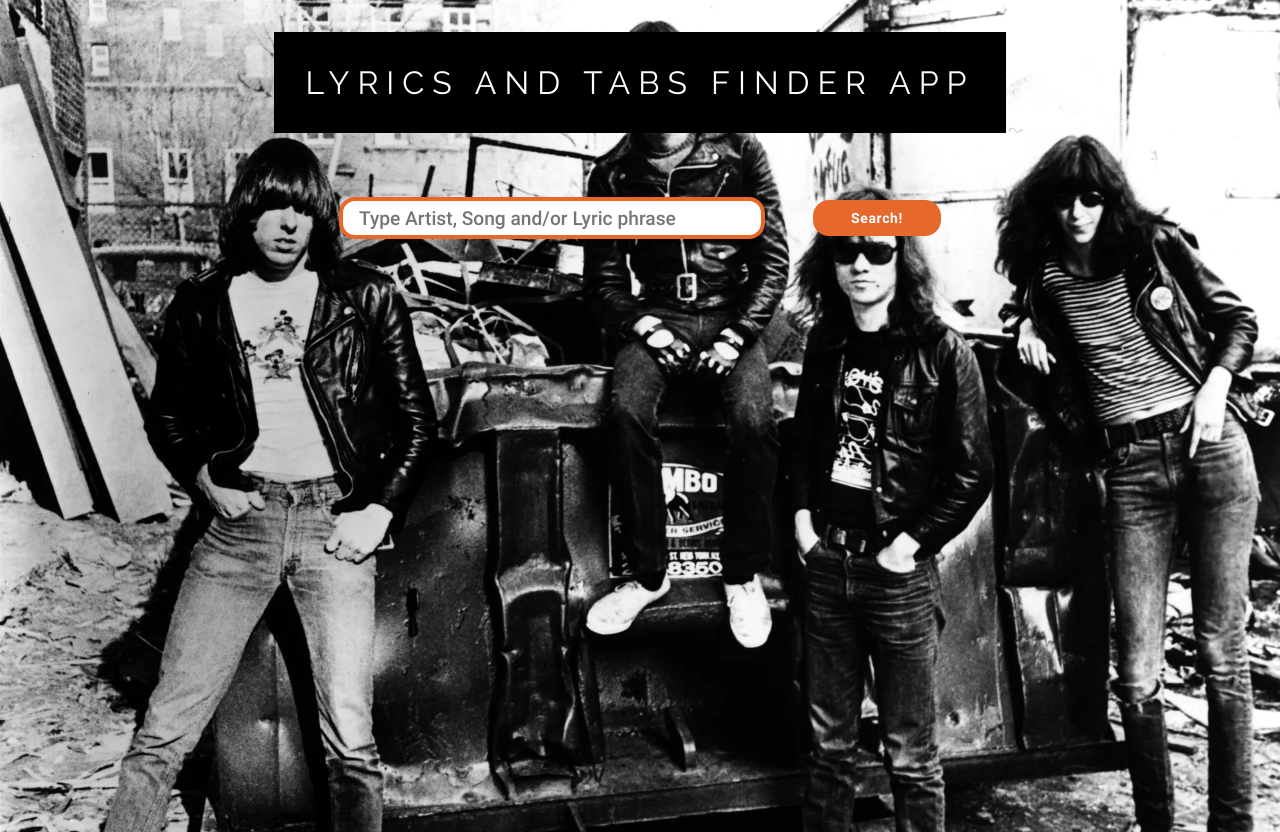
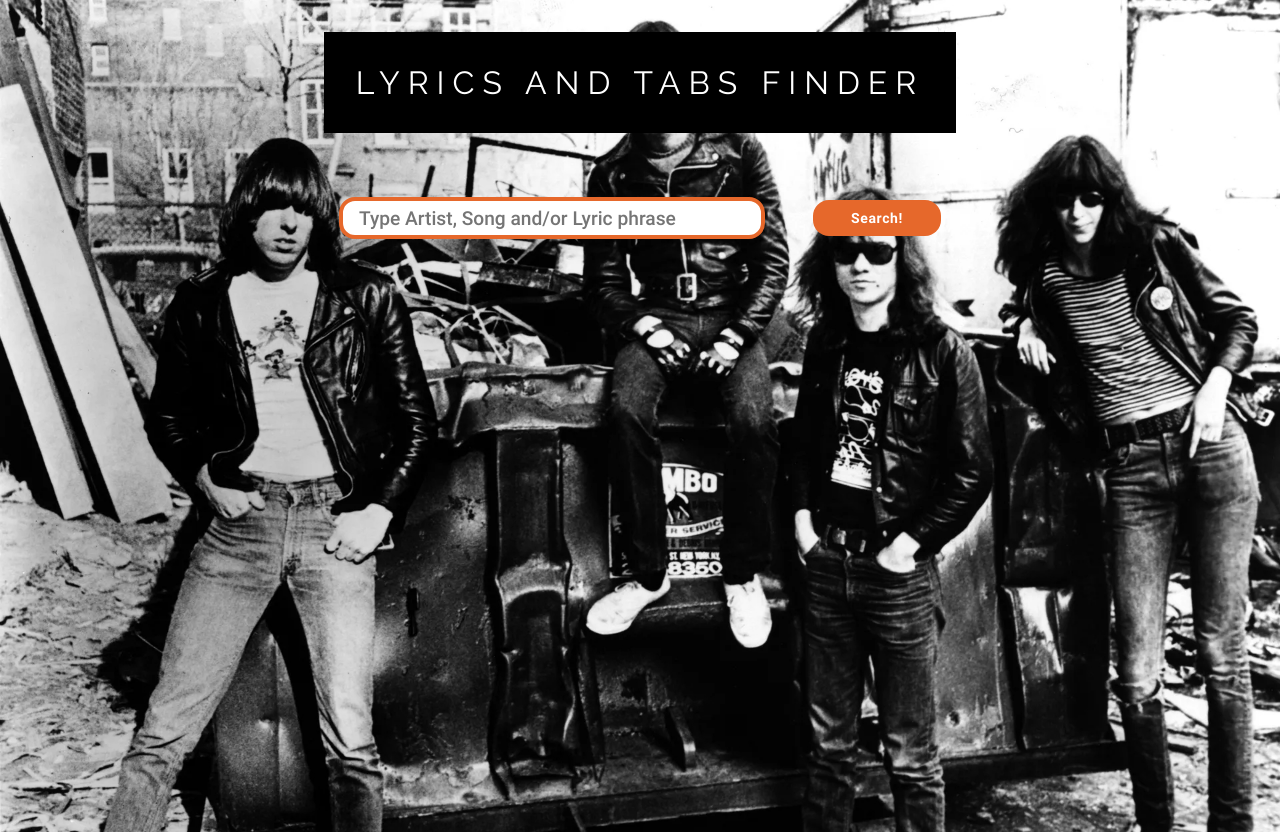
Before and after one commit to pablojacosta/lyrics-tabs-app-front, a React (Vite) app: page / in a window 1280 px wide. Built offline with nearby package versions, Linux system fonts and the light colour scheme; the HTML template or start-up script is replaced by a standard one.

Commit message:
feat: :sparkles: Added env file.

```diff
--- a/index.html
+++ b/index.html
@@ -4,7 +4,7 @@
     <meta charset="UTF-8" />
     <link rel="icon" type="image/svg+xml" href="/vite.svg" />
     <meta name="viewport" content="width=device-width, initial-scale=1.0" />
-    <title>Lyrics And Tabs Finder App</title>
+    <title>Lyrics And Tabs Finder</title>
   </head>
   <body>
     <div id="root"></div>
--- a/src/App.tsx
+++ b/src/App.tsx
@@ -8,7 +8,7 @@ const App = () => {
 
   return (
     <div className={styles.app}>
-      <h1>LYRICS AND TABS FINDER APP</h1>
+      <h1>LYRICS AND TABS FINDER</h1>
       <SearchSection
         handleInputChange={() => {}}
         onKeyDown={() => {}}
--- /dev/null
+++ b/src/constants/env.ts
@@ -0,0 +1 @@
+export const api_key = import.meta.env.VITE_API_KEY;
```
Also changed, not shown: 1 other file (tests, documents, lock files or other folders).
